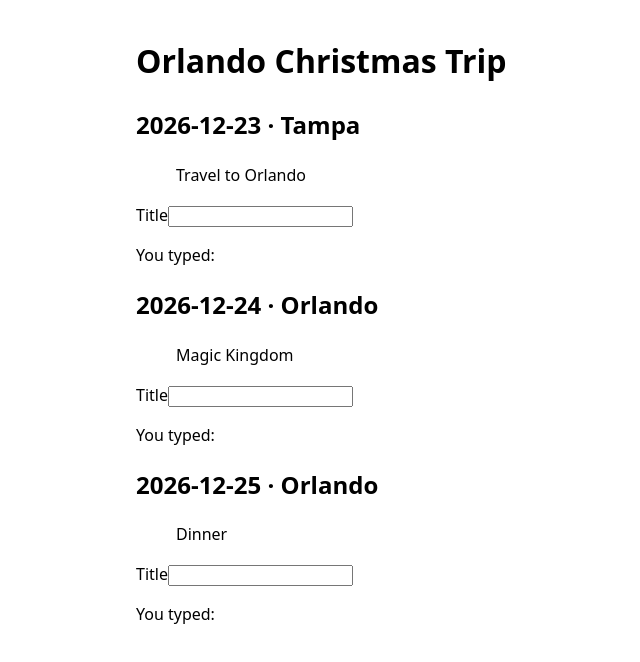
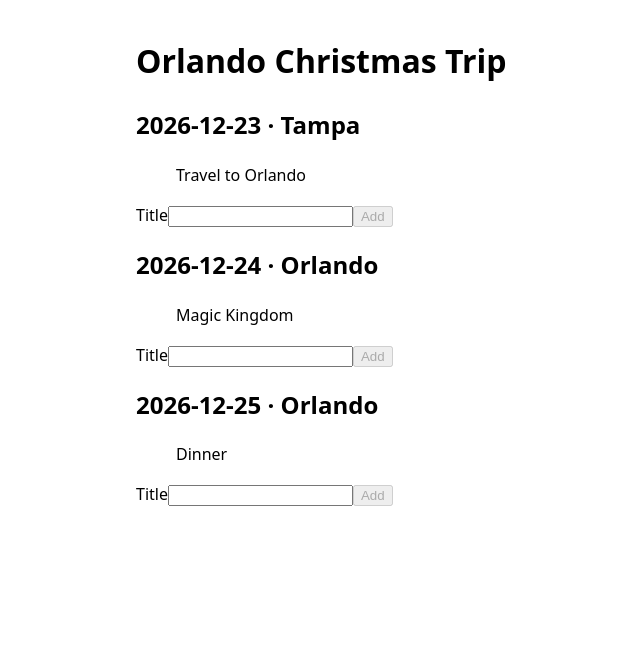
Before and after one commit to natalievalcin/gather, a React (Vite) app in the folder apps/web/: page / in a window 1280 px wide. Shown: the top 662 px of the page, without its empty margins (144-784 px from the left). Built offline with nearby package versions, Linux system fonts and the light colour scheme.

Commit message:
Add activites from a form

```diff
--- a/apps/web/src/App.tsx
+++ b/apps/web/src/App.tsx
@@ -1,15 +1,27 @@
 import { useState } from 'react'
 import { orlandoTrip } from './data/orlando'
 import { DaySection } from './components/DaySection'
+import type { Activity, Day } from '@gather/shared'
 
 function App() {
-  const [trip] = useState(orlandoTrip)
+  const [trip, setTrip] = useState(orlandoTrip)
+
+  function addActivity(dayId: string, activity: Activity) {
+    setTrip((prev) => ({
+      ...prev,
+      days: prev.days.map((day): Day =>
+        day.id === dayId
+        ? { ...day, activities: [...day.activities, activity] }
+        : day
+      )
+    }))
+  }
 
   return (
     <main>
       <h1>{trip.name}</h1>
       {trip.days.map((day) => (
-        <DaySection key={day.id} day={day} />
+        <DaySection key={day.id} day={day} onAddActivity={addActivity} />
       ))}
     </main>
   )
--- a/apps/web/src/components/AddActivityForm.tsx
+++ b/apps/web/src/components/AddActivityForm.tsx
@@ -1,6 +1,11 @@
-import { useId, useState, type ChangeEvent } from 'react'
+import type { Activity } from '@gather/shared'
+import { useId, useState, type ChangeEvent, type SubmitEvent } from 'react'
 
-export function AddActivityForm() {
+type AddActivityFormProps = {
+  onAdd: (activity: Activity) => void
+}
+
+export function AddActivityForm({ onAdd }: AddActivityFormProps) {
   const titleId = useId()
   const [title, setTitle] = useState('')
 
@@ -8,15 +13,31 @@ export function AddActivityForm() {
     setTitle(event.target.value)
   }
 
+  function handleSubmit(event: SubmitEvent<HTMLFormElement>) {
+    event.preventDefault()
+
+    const newActivity: Activity = {
+      id: crypto.randomUUID(),
+      title,
+      kind: 'sight',
+    }
+    onAdd(newActivity)
+
+    setTitle('')
+  }
+
   return (
-    <form>
+    <form onSubmit={handleSubmit}>
       <label htmlFor={titleId}>Title</label>
       <input
         id={titleId}
         value={title}
         onChange={handleTitleChange}
       />
-      <p>You typed: {title}</p>
+      <button
+        type='submit'
+        disabled={title.trim() === ''}
+      >Add</button>
     </form>
   )
 }
--- a/apps/web/src/components/DaySection.tsx
+++ b/apps/web/src/components/DaySection.tsx
@@ -1,12 +1,13 @@
-import type { Day } from '@gather/shared'
+import type { Activity, Day } from '@gather/shared'
 import { ActivityItem } from './ActivityItem'
 import { AddActivityForm } from './AddActivityForm'
 
 type DaySectionProps = {
   day: Day
+  onAddActivity: (dayId: string, activity: Activity) => void
 }
 
-export function DaySection({ day }: DaySectionProps) {
+export function DaySection({ day, onAddActivity }: DaySectionProps) {
   return (
     <section>
       <h2>{day.date} · {day.city}</h2>
@@ -15,7 +16,7 @@ export function DaySection({ day }: DaySectionProps) {
           <ActivityItem key={activity.id} activity={activity} />
         ))}
       </ul>
-      <AddActivityForm />
+      <AddActivityForm onAdd={(activity) => onAddActivity(day.id, activity)} />
     </section>
   )
 }
```
